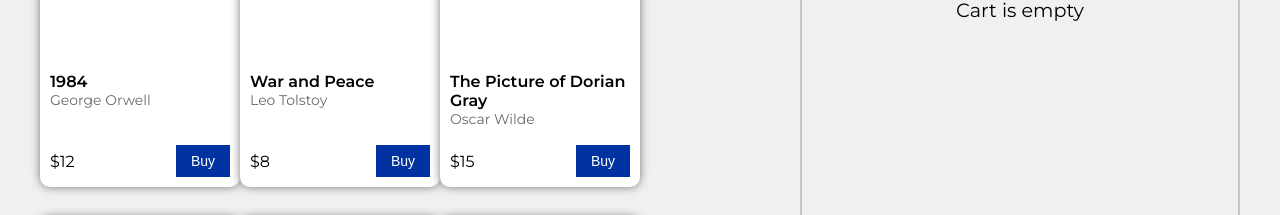
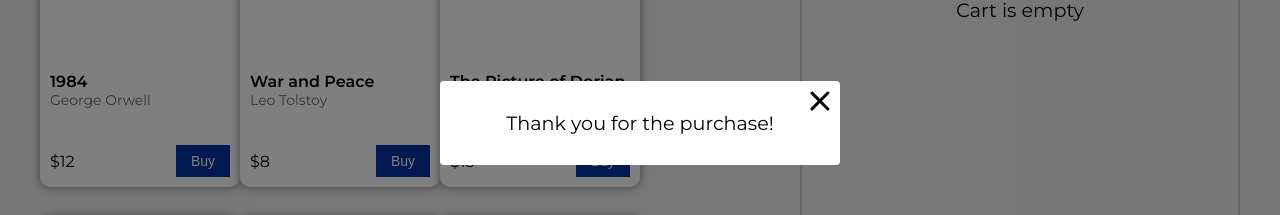
Before and after one commit to Stesho/SaM-task, a React (Create React App) app: page / in a window 1280 px wide. Both pictures are taken after a click on the button "CHECKOUT". Shown: the part 277-492 px from the top of the page. Built offline with nearby package versions, Linux system fonts and the light colour scheme; a web font is replaced by a local one.

Commit message:
feat: add modal window

```diff
--- a/src/components/cart/Cart.jsx
+++ b/src/components/cart/Cart.jsx
@@ -1,5 +1,6 @@
 import React, { useContext, useEffect, useState } from "react";
 import CartItem from "../cartItem/CartItem";
+import Modal from "../modal/Modal";
 import CartContext from "../../context/CartContext";
 import Button from "../button/Button";
 import styles from "./Cart.module.scss";
@@ -7,6 +8,7 @@ import styles from "./Cart.module.scss";
 function Cart() {
   const { cart } = useContext(CartContext);
   const [total, setTotal] = useState(0);
+  const [isActiveModal, setIsActiveModal] = useState(false);
 
   useEffect(() => {
     const totalSum = cart.reduce(
@@ -41,8 +43,21 @@ function Cart() {
           <span className={styles.cart__totalCaption}>Total: </span>
           <span className={styles.cart__totalSum}>${total}</span>
         </div>
-        <Button className={styles.cart__btn}>Checkout</Button>
+        <Button
+          className={styles.cart__btn}
+          onClick={() => setIsActiveModal(true)}
+        >
+          Checkout
+        </Button>
       </div>
+      <Modal
+        isActive={isActiveModal}
+        setIsActive={setIsActiveModal}
+      >
+        <div className={styles.modal}>
+          Thank you for the purchase!
+        </div>
+      </Modal>
     </div>
   );
 }
--- a/src/components/cart/Cart.module.scss
+++ b/src/components/cart/Cart.module.scss
@@ -47,6 +47,11 @@
   }
 }
 
+.modal {
+  text-align: center;
+  font-size: 1.2rem;
+}
+
 // @media (max-width: 1430px) {
 //   .cart {
 //     width: 300px;
--- a/src/components/filter/Filter.module.scss
+++ b/src/components/filter/Filter.module.scss
@@ -18,7 +18,7 @@
   width: 100%;
   padding: 10px;
   top: 100%;
-  left: 0;
+  left: -1px;
   border: 1px solid var(--border-color);
   border-radius: 10px;
   background-color: var(--primary-color);
--- /dev/null
+++ b/src/components/modal/Modal.jsx
@@ -0,0 +1,20 @@
+import React from 'react';
+import styles from './Modal.module.scss';
+
+function Modal({ children, isActive, setIsActive }) {
+  return (
+    <div className={styles.overlay} style={{display: isActive ? 'flex' : 'none'}}>
+      <div className={styles.modal}>
+        <button type='button' className={styles.modal__close} onClick={() => setIsActive(false)}>
+          <svg viewBox="0 0 20 20" fill="none">
+            <line x1="2" y1="17.8787" x2="17.8787" y2="2" strokeWidth="3" strokeLinecap="round"/>
+            <line x1="17.8787" y1="18" x2="2" y2="2.12132" strokeWidth="3" strokeLinecap="round"/>
+          </svg>
+        </button>
+        {children}
+      </div>
+    </div>
+  );
+}
+
+export default Modal;
--- /dev/null
+++ b/src/components/modal/Modal.module.scss
@@ -0,0 +1,32 @@
+$close-btn-width: 20px;
+$close-btn-height: 20px;
+
+.overlay {
+  display: flex;
+  justify-content: center;
+  align-items: center;
+  position: fixed;
+  width: 100%;
+  height: 100%;
+  z-index: 2;
+  top: 0;
+  left: 0;
+  background-color: rgba(0, 0, 0, 0.5);
+}
+
+.modal {
+  position: relative;
+  min-width: 400px;
+  padding: 30px;
+  border-radius: 4px;
+  background-color: var(--primary-light-color);
+  &__close {
+    position: absolute;
+    width: $close-btn-width;
+    height: $close-btn-height;
+    top: calc($close-btn-height/2);
+    left: calc(100% - $close-btn-width * 1.5);
+    stroke: var(--secondary-color);
+    cursor: pointer;
+  }
+}
```
